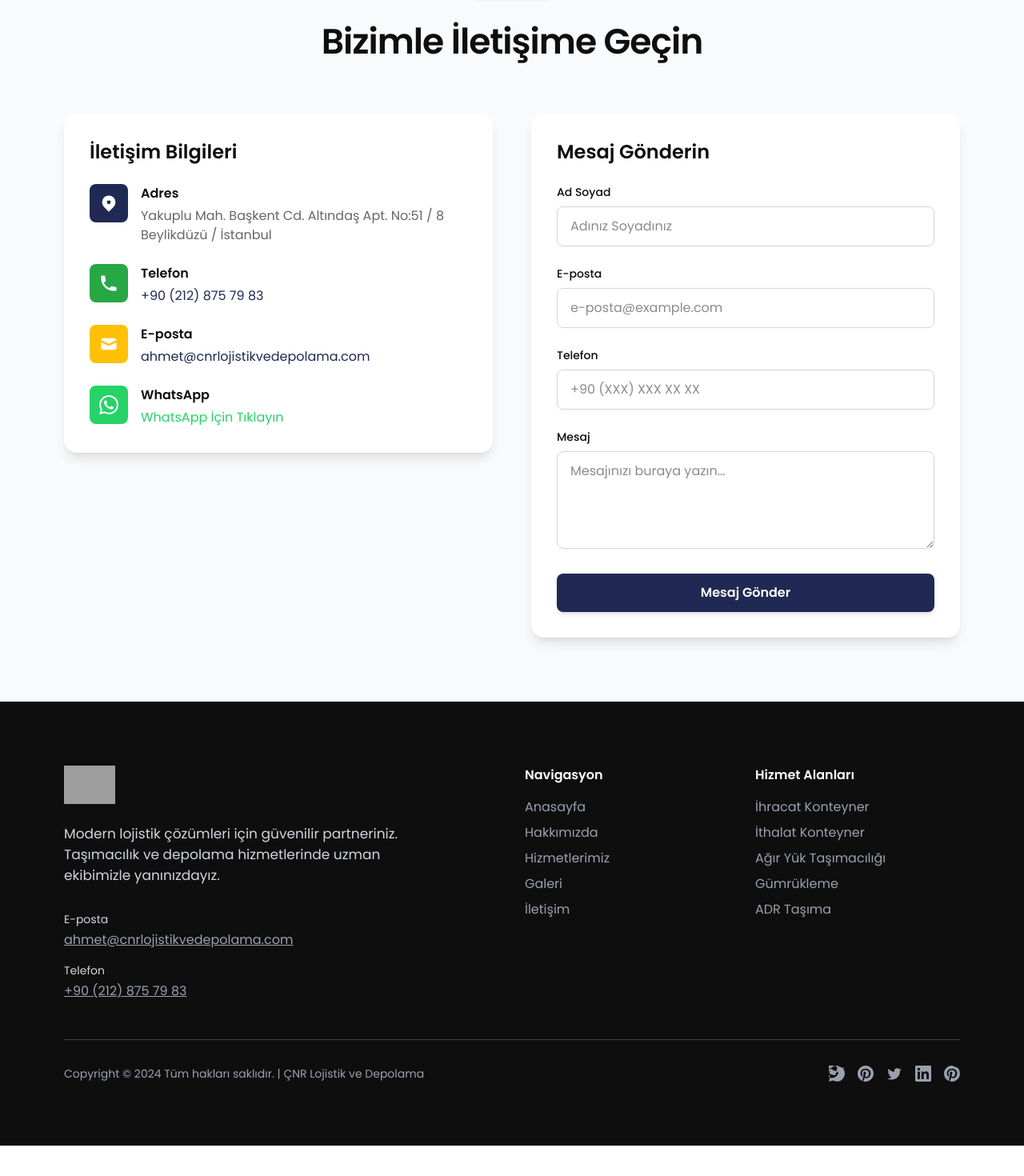
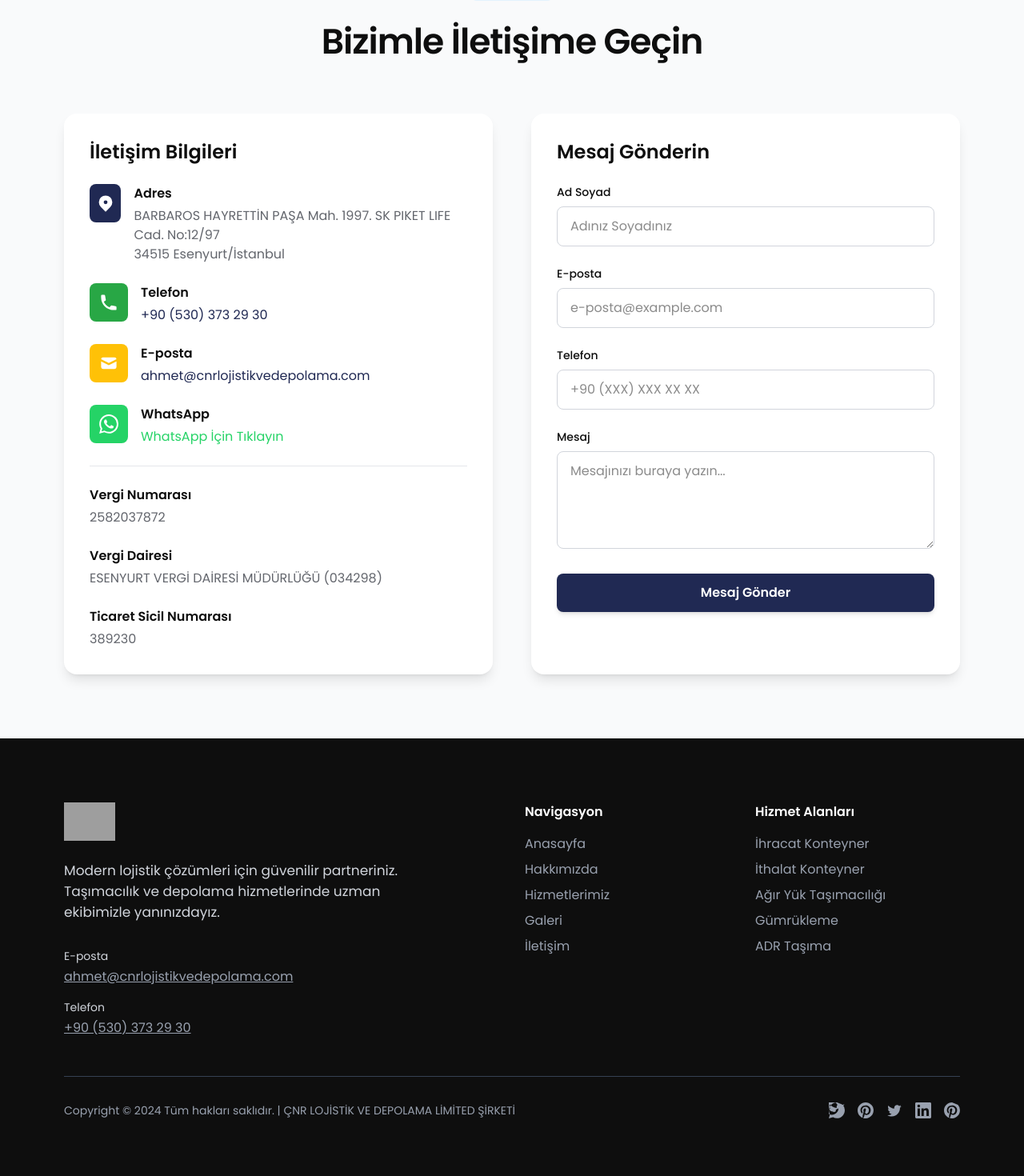
Before and after one commit to meertseker/logistic-comp-website, a Next.js app: page / in a window 1280 px wide. Shown: the part 4478-5948 px from the top of the page at 80% size. Before the commit the page ends 5910 px from the top, so only its background shows below. Built offline with nearby package versions, Linux system fonts and the light colour scheme; grey boxes are pictures that could not be loaded.

Commit message:
address and other details updated

```diff
--- a/app/page.tsx
+++ b/app/page.tsx
@@ -620,7 +620,7 @@ export default function Home() {
                     </div>
                     <div>
                       <h4 className="font-semibold text-[#0E0E0E] mb-1">Adres</h4>
-                      <p className="text-[#63666D]">Yakuplu Mah. Başkent Cd. Altındaş Apt. No:51 / 8<br />Beylikdüzü / İstanbul</p>
+                      <p className="text-[#63666D]">BARBAROS HAYRETTİN PAŞA Mah. 1997. SK PIKET LIFE Cad. No:12/97<br />34515 Esenyurt/İstanbul</p>
                     </div>
                   </div>
 
@@ -632,7 +632,7 @@ export default function Home() {
                     </div>
                     <div>
                       <h4 className="font-semibold text-[#0E0E0E] mb-1">Telefon</h4>
-                      <a href="tel:+902128757983" className="text-[#202953] hover:underline">+90 (212) 875 79 83</a>
+                      <a href="tel:+905303732930" className="text-[#202953] hover:underline">+90 (530) 373 29 30</a>
                     </div>
                   </div>
 
@@ -657,9 +657,26 @@ export default function Home() {
                     </div>
                     <div>
                       <h4 className="font-semibold text-[#0E0E0E] mb-1">WhatsApp</h4>
-                      <a href="https://wa.me/902128757983" className="text-[#25D366] hover:underline">WhatsApp İçin Tıklayın</a>
+                      <a href="https://wa.me/905303732930" className="text-[#25D366] hover:underline">WhatsApp İçin Tıklayın</a>
                     </div>
                   </div>
+
+                  {/* New Company Information */}
+                  <div className="space-y-6 pt-6 border-t border-gray-200 mt-6">
+                    <div>
+                      <h4 className="font-semibold text-[#0E0E0E] mb-1">Vergi Numarası</h4>
+                      <p className="text-[#63666D]">2582037872</p>
+                    </div>
+                    <div>
+                      <h4 className="font-semibold text-[#0E0E0E] mb-1">Vergi Dairesi</h4>
+                      <p className="text-[#63666D]">ESENYURT VERGİ DAİRESİ MÜDÜRLÜĞÜ (034298)</p>
+                    </div>
+                    <div>
+                      <h4 className="font-semibold text-[#0E0E0E] mb-1">Ticaret Sicil Numarası</h4>
+                      <p className="text-[#63666D]">389230</p>
+                    </div>
+                  </div>
+
                 </div>
               </div>
             </div>
@@ -718,7 +735,7 @@ export default function Home() {
                 </div>
                 <div>
                   <p className="text-gray-300 text-sm mb-1">Telefon</p>
-                  <a href="tel:+902128757983" className="text-gray-400 underline">+90 (212) 875 79 83</a>
+                  <a href="tel:+905303732930" className="text-gray-400 underline">+90 (530) 373 29 30</a>
                 </div>
               </div>
             </div>
@@ -748,7 +765,7 @@ export default function Home() {
 
           <div className="border-t border-gray-700 mt-12 pt-8 flex flex-col md:flex-row justify-between items-center">
             <p className="text-gray-400 text-sm">
-              Copyright © 2024 Tüm hakları saklıdır. | ÇNR Lojistik ve Depolama
+              Copyright © 2024 Tüm hakları saklıdır. | ÇNR LOJİSTİK VE DEPOLAMA LİMİTED ŞİRKETİ
             </p>
             <div className="flex space-x-4 mt-4 md:mt-0">
               <a href="#" className="text-gray-400 hover:text-white transition-colors duration-300 transform hover:-translate-y-1">
```
